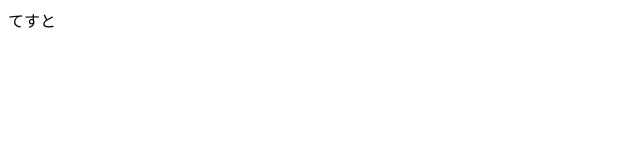
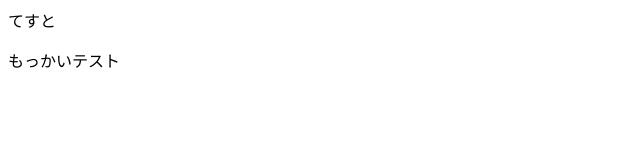
Before and after one commit to inglow-t-terazawa/study_flow, a plain HTML site: page index.html in a window 1280 px wide. Shown: the whole page, without its empty margins (0-640 px from the left). Drawn offline with Linux system fonts and the light colour scheme.

Commit message:
トップページ作成

```diff
--- a/index.html
+++ b/index.html
@@ -1 +1,2 @@
 <p>てすと</p>
+<p>もっかいテスト</p>
```
